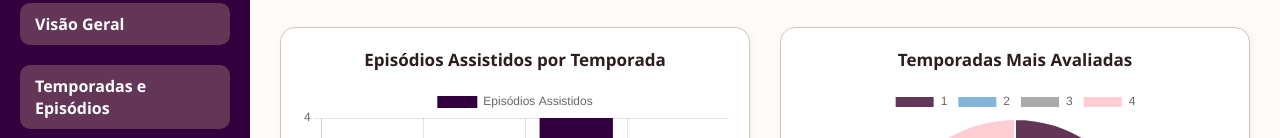
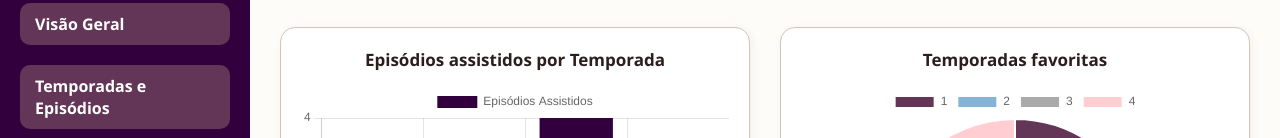
Before and after one commit to biahbernardes/onetreehill, a plain HTML site: page Site/dashboard.html in a window 1280 px wide. Shown: the part 169-307 px from the top of the page. Drawn offline with nearby package versions, Linux system fonts and the light colour scheme.

Commit message:
alteração títulos gráficos

```diff
--- a/Site/dashboard.html
+++ b/Site/dashboard.html
@@ -31,11 +31,11 @@
       <h3 style="margin-top: 50px;">📊 Visão Geral das Temporadas</h3>
       <div class="graficos-metricas">
         <div class="grafico">
-          <h4> Episódios Assistidos por Temporada</h4>
+          <h4> Episódios assistidos por Temporada</h4>
           <canvas id="graficoBarras"></canvas>
         </div>
         <div class="grafico">
-          <h4> Temporadas Mais Avaliadas</h4>
+          <h4> Temporadas favoritas </h4>
           <canvas id="graficoPizza"></canvas>
         </div>
       </div>
```
